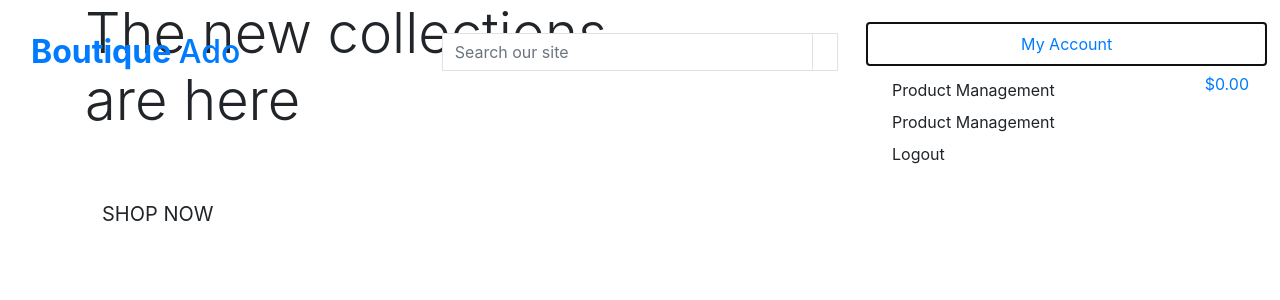
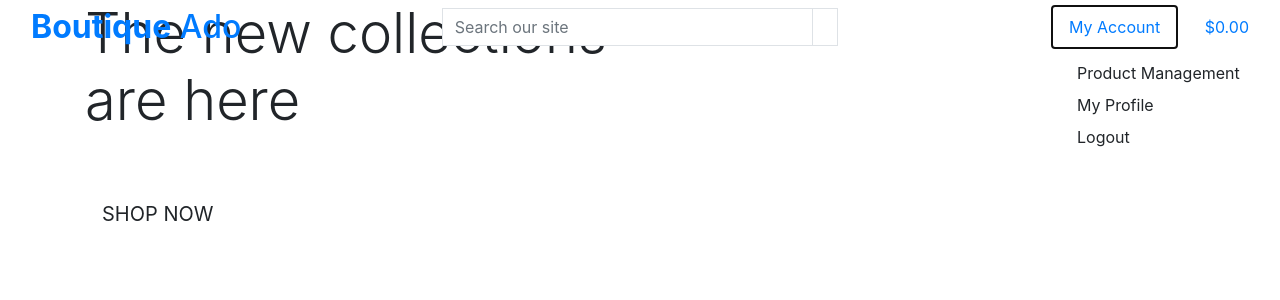
Before and after one commit to MariuszKaminski/boutique-ado-v1, a Django app: page / in a window 1280 px wide, after a click on "My Account". Shown: the top 300 px of the page. Run offline with Django 3.2, Linux system fonts and the light colour scheme; the visitor is signed in with stand-in values (Sample User, id 1); some libraries are stand-ins or nearby versions.

Commit message:
copied and pasted the code to correct mistakes

```diff
--- a/templates/base.html
+++ b/templates/base.html
@@ -14,7 +14,7 @@
     {% endblock %}
 
     {% block corecss %}
-        <link rel="stylesheet" href="https://cdn.jsdelivr.net/npm/bootstrap@4.4.1/dist/css/bootstrap.min.css" integrity="sha384-Vkoo8x4CGsO3+Hhxv8T/Q5PaXtkKtu6ug5TOeNV6gBiFeWPGFN9MuhOf23Q9Ifjh" crossorigin="anonymous">
+        <link rel="stylesheet" href="https://stackpath.bootstrapcdn.com/bootstrap/4.4.1/css/bootstrap.min.css" integrity="sha384-Vkoo8x4CGsO3+Hhxv8T/Q5PaXtkKtu6ug5TOeNV6gBiFeWPGFN9MuhOf23Q9Ifjh" crossorigin="anonymous">
     {% endblock %}
 
     {% block extra_css %}
@@ -23,7 +23,7 @@
     {% block corejs %}
         <script src="https://code.jquery.com/jquery-3.4.1.slim.min.js" integrity="sha384-J6qa4849blE2+poT4WnyKhv5vZF5SrPo0iEjwBvKU7imGFAV0wwj1yYfoRSJoZ+n" crossorigin="anonymous"></script>
         <script src="https://cdn.jsdelivr.net/npm/popper.js@1.16.0/dist/umd/popper.min.js" integrity="sha384-Q6E9RHvbIyZFJoft+2mJbHaEWldlvI9IOYy5n3zV9zzTtmI3UksdQRVvoxMfooAo" crossorigin="anonymous"></script>
-        <script src="https://cdn.jsdelivr.net/npm/bootstrap@4.4.1/dist/js/bootstrap.min.js" integrity="sha384-wfSDF2E50Y2D1uUdj0O3uMBJnjuUD4Ih7YwaYd1iqfktj0Uod8GCExl3Og8ifwB6" crossorigin="anonymous"></script>
+        <script src="https://stackpath.bootstrapcdn.com/bootstrap/4.4.1/js/bootstrap.min.js" integrity="sha384-wfSDF2E50Y2D1uUdj0O3uMBJnjuUD4Ih7YwaYd1iqfktj0Uod8GCExl3Og8ifwB6" crossorigin="anonymous"></script>
     {% endblock %}
 
     {% block extra_js %}
@@ -36,7 +36,7 @@
         <div class="row">
             <div class="col-12 col-lg-4 my-auto py-1 py-lg-0 text-center text-lg-left">
                 <a href="{% url 'home' %}" class="nav-link main-logo-link">
-              <h2 class="logo-font text-black my-0"><strong>Boutique </strong> Ado</h2>
+                    <h2 class="logo-font text-black my-0"><strong>Boutique</strong> Ado</h2>
                 </a>
             </div>
             <div class="col-12 col-lg-4 my-auto py-1 py-lg-0">
@@ -55,7 +55,7 @@
             </div>
             <div class="col-12 col-lg-4 my-auto py-1 py-lg-0">
                 <ul class="list-inline list-unstyled text-center text-lg-right my-0">
-              <li class="list-inline-item dropdown"></li>
+                    <li class="list-inline-item dropdown">
                         <a class="text-black nav-link" href="#" id="user-options" data-toggle="dropdown" aria-haspopup="true" aria-expanded="false">
                             <div class="text-center">
                                 <div><i class="fas fa-user fa-lg"></i></div>
@@ -67,13 +67,14 @@
                                 {% if request.user.is_superuser %}
                                     <a href="" class="dropdown-item">Product Management</a>
                                 {% endif %}
-                    <a href="" class="dropdown-item">Product Management</a>
+                                <a href="" class="dropdown-item">My Profile</a>
                                 <a href="{% url 'account_logout' %}" class="dropdown-item">Logout</a>
                             {% else %}
                                 <a href="{% url 'account_signup' %}" class="dropdown-item">Register</a>
                                 <a href="{% url 'account_login' %}" class="dropdown-item">Login</a>
                             {% endif %}
                         </div>
+                    </li>
                     <li class="list-inline-item">
                         <a class="{% if grand_total %}text-info font-weight-bold{% else %}text-black{% endif %} nav-link" href="">
                             <div class="text-center">
@@ -93,7 +94,7 @@
         </div>
     </header>
 
-      {% if mesages %}
+    {% if messages %}
         <div class="message-container"></div>
     {% endif %}
 
@@ -107,7 +108,5 @@
     {% endblock %}
 
 
-
-
   </body>
 </html>
```
Lines whose indentation alone changed are shown as unchanged.
